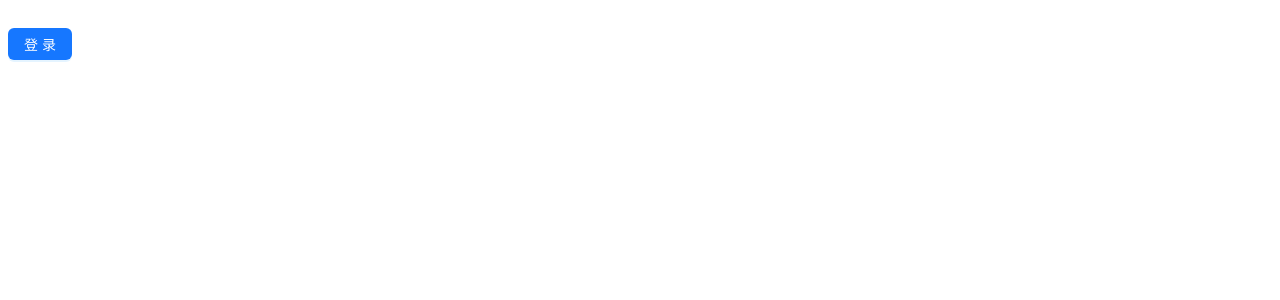
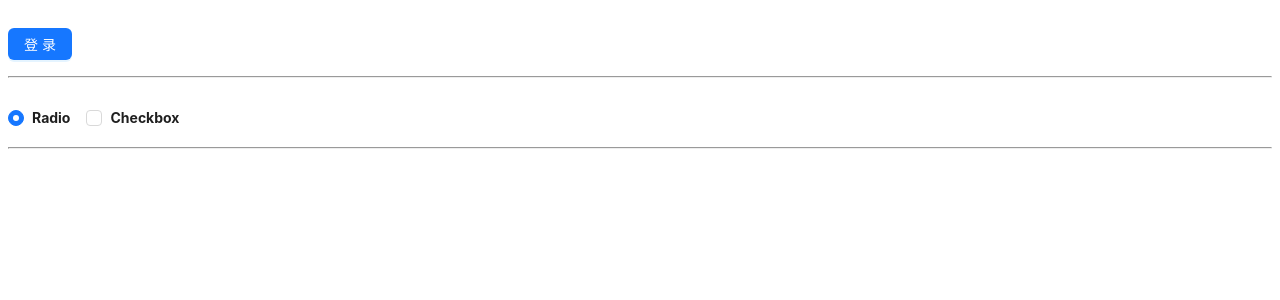
Before and after one commit to kobeyk/vite-react18-antd5-admin, a React (Vite) app: page / in a window 1280 px wide. Shown: the top 300 px of the page. Built offline with nearby package versions, Linux system fonts and the light colour scheme.

Commit message:
主题色配置

```diff
--- a/src/pages/App.tsx
+++ b/src/pages/App.tsx
@@ -1,13 +1,18 @@
-import { Button, message } from 'antd';
+import { Button, Radio, Checkbox, message } from 'antd';
 import { FC, ReactElement } from 'react';
-const App:FC = ():ReactElement => {
-  const _onClick=() => {
+const App: FC = (): ReactElement => {
+  const _onClick = () => {
     message.success("success")
   }
   return (
     <div>
       <h1>
         <Button type="primary" onClick={_onClick}>登录</Button>
+        <hr />
+        <Radio defaultChecked={true}>Radio</Radio>
+        <Checkbox>Checkbox</Checkbox>
+        <hr />
+
       </h1>
     </div>
   )
```
Also changed, not shown: package.json (+10 -1 lines).
